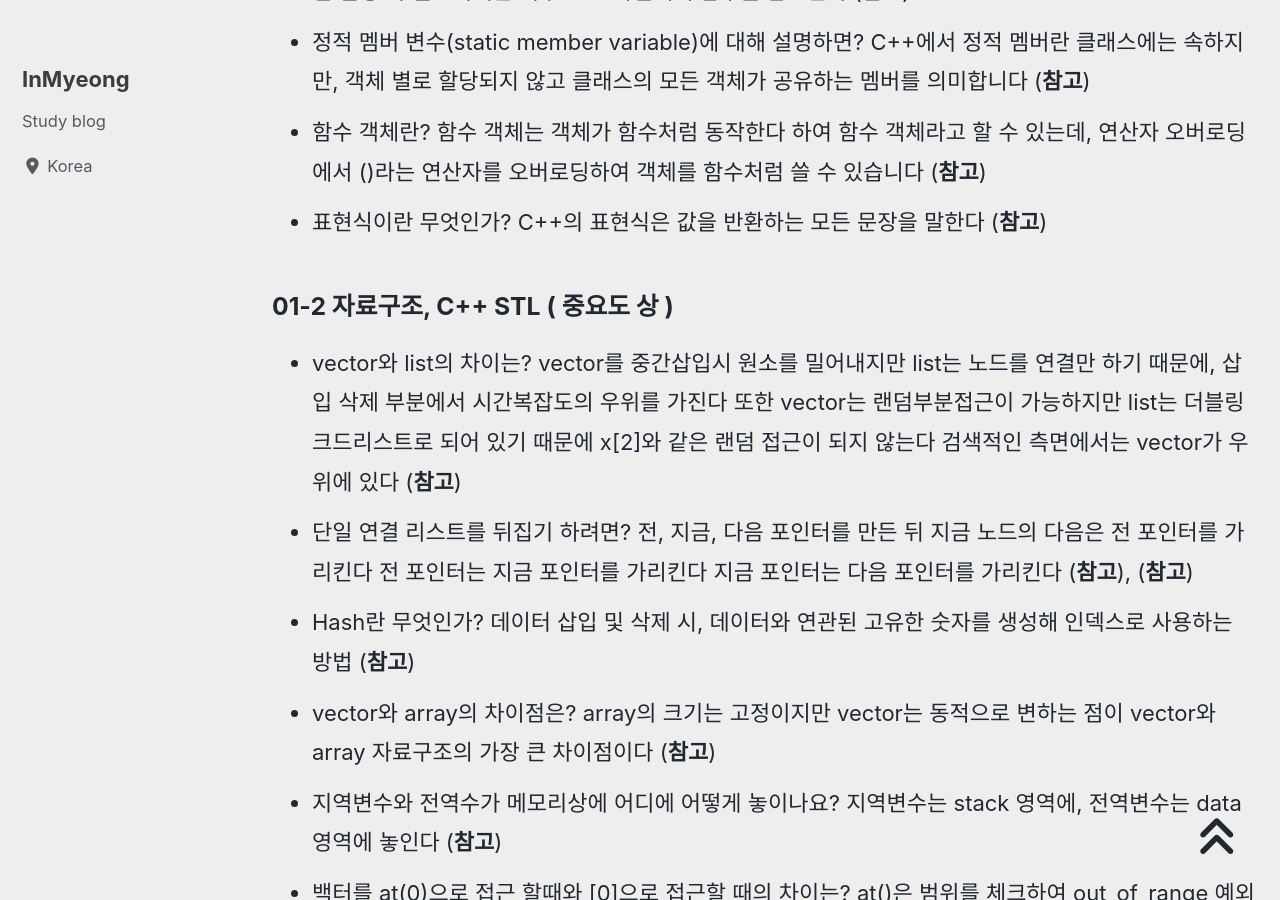
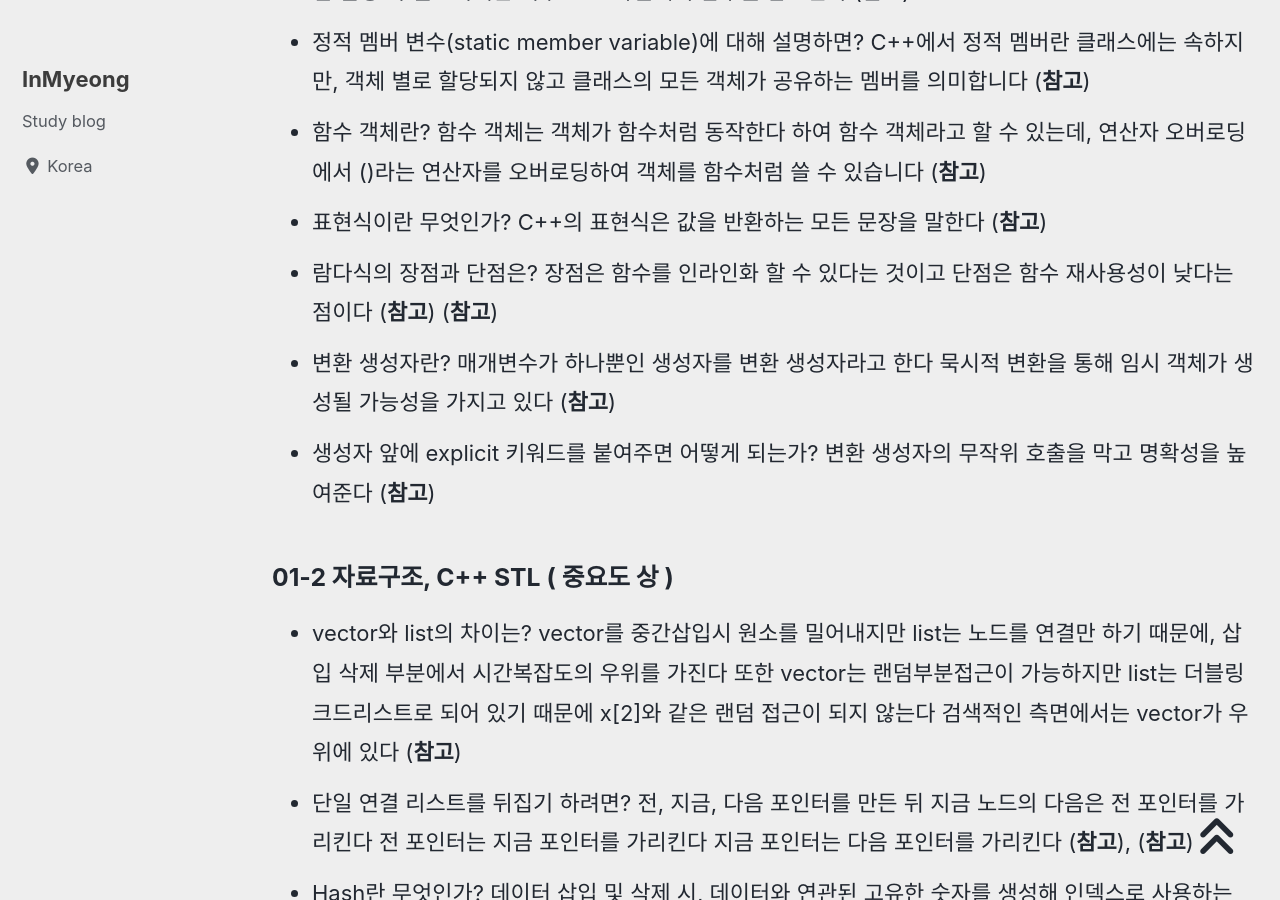
Before and after one commit to devMyeong/devMyeong.github.io, a Jekyll site: the page built from _posts/cs/2022-09-05-블로그-면접준비.md, in a window 1280 px wide and 900 px high, scrolled down 9828 px. Built offline with Jekyll 4.4.1, drawn with Linux system fonts in a browser that asks for light colours; cached includes are drawn as plain includes; nearby versions of some CDN libraries; some web fonts are replaced; comment, search, counter and statistics services are not loaded; some of the changed text lies outside the part shown.

Commit message:
Docs : 면접 질문 업데이트

```diff
--- a/_posts/cs/2022-09-05-블로그-면접준비.md
+++ b/_posts/cs/2022-09-05-블로그-면접준비.md
@@ -94,6 +94,9 @@ last_modified_at: 2022-09-26
 - 정적 멤버 변수(static member variable)에 대해 설명하면? C++에서 정적 멤버란 클래스에는 속하지만, 객체 별로 할당되지 않고 클래스의 모든 객체가 공유하는 멤버를 의미합니다 ([**참고**](http://www.tcpschool.com/cpp/cpp_encapsulation_staticConst))
 - 함수 객체란? 함수 객체는 객체가 함수처럼 동작한다 하여 함수 객체라고 할 수 있는데, 연산자 오버로딩에서 ()라는 연산자를 오버로딩하여 객체를 함수처럼 쓸 수 있습니다 ([**참고**](https://blog.hexabrain.net/267))
 - 표현식이란 무엇인가? C++의 표현식은 값을 반환하는 모든 문장을 말한다 ([**참고**](https://digiconfactory.tistory.com/entry/C-%EB%AC%B8%EC%9E%A5Statement%EA%B3%BC-%ED%91%9C%ED%98%84%EC%8B%9DExpression-C-%EA%B3%BC-%EC%BB%B4%ED%93%A8%ED%84%B0%EA%B3%BC%ED%95%99))
+- 람다식의 장점과 단점은? 장점은 함수를 인라인화 할 수 있다는 것이고 단점은 함수 재사용성이 낮다는 점이다 ([**참고**](https://gandis0713.github.io/2019/10/13/c-plus-lamda/)) ([**참고**](https://jjeongil.tistory.com/1044))
+- 변환 생성자란? 매개변수가 하나뿐인 생성자를 변환 생성자라고 한다 묵시적 변환을 통해 임시 객체가 생성될 가능성을 가지고 있다 ([**참고**](https://snd-snd.tistory.com/74))
+- 생성자 앞에 explicit 키워드를 붙여주면 어떻게 되는가? 변환 생성자의 무작위 호출을 막고 명확성을 높여준다 ([**참고**](https://ansohxxn.github.io/cpp/chapter9-11/))
 
 ### 01-2 자료구조, C++ STL ( 중요도 상 )
 - vector와 list의 차이는? vector를 중간삽입시 원소를 밀어내지만 list는 노드를 연결만 하기 때문에, 삽입 삭제 부분에서 시간복잡도의 우위를 가진다 또한 vector는 랜덤부분접근이 가능하지만 list는 더블링크드리스트로 되어 있기 때문에 x[2]와 같은 랜덤 접근이 되지 않는다 검색적인 측면에서는 vector가 우위에 있다 ([**참고**](https://chanheess.tistory.com/154))
@@ -133,7 +136,7 @@ last_modified_at: 2022-09-26
 - 해싱이란? 통상적인 반복 비교를 통하지 않고, 특정 계산 만으로 바로 자료 저장 주소를 알아내는 탐색 방법 ([**참고**](http://www.ktword.co.kr/test/view/view.php?m_temp1=5389))
 - List와 Set의 차이점은? List는 중복을 허용하고 Set은 중복을 허용하지 않는다 ([**참고**](https://velog.io/@esun1903/%EC%9E%90%EB%A3%8C%EA%B5%AC%EC%A1%B0-List-Map-Set%EC%9D%98-%ED%8A%B9%EC%A7%95%EA%B3%BC-%EC%B0%A8%EC%9D%B4%EC%A0%90))
 - 우선순위 큐의 동작 원리는? (1) 삽입할 원소는 완전 이진트리를 유지하는 형태로 순차적으로 삽입된다 (2) 삽입 이후에는 루트 노드까지 거슬러 올라가면서 최대 힙을 구성(상향식) ([**참고**](https://velog.io/@april_5/%EC%9E%90%EB%A3%8C%EA%B5%AC%EC%A1%B0-%EC%9A%B0%EC%84%A0%EC%88%9C%EC%9C%84-%ED%81%90Priority-Queue))
--
+- 이진트리와 이진탐색트리 차이는? 이진탐색트리는 이진트리의 특성 외에 왼쪽 자식 노드는 부모보다 작고, 오른쪽 자식 노드는 부모보다 크다는 특성을 갖고있다 ([**참고**](https://velog.io/@main_door/%EC%9D%B4%EC%A7%84-%ED%8A%B8%EB%A6%AC%EC%99%80-%EC%9D%B4%EC%A7%84-%ED%83%90%EC%83%89-%ED%8A%B8%EB%A6%AC))
 
 ### 01-3 알고리즘 ( 중요도 상 )
 - QuickSort를 설명하면? 리스트 안에 있는 한 요소를 선택한다(이렇게 고른 원소를 pivot 이라고 한다) -> 피벗을 기준으로 피벗보다 작은 요소들은 모두 피벗의 왼쪽으로 옮겨지고 피벗보다 큰 요소들은 모두 피벗의 오른쪽으로 옮겨진다 -> 피벗을 제외한 왼쪽 리스트와 오른쪽 리스트를 다시 정렬한다 -> 부분 리스트들이 더 이상 분할이 불가능할 때까지 반복한다 ([**참고**](https://gmlwjd9405.github.io/2018/05/10/algorithm-quick-sort.html))
```
Also changed, not shown: other parts of _posts/cs/2022-09-05-블로그-면접준비.md (+1 -1 lines).
